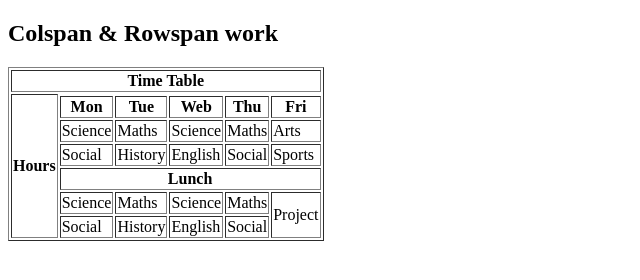
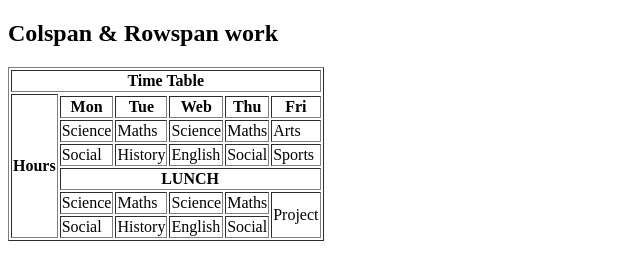
Before and after one commit to IshanRudani/Assignment-2-Table, a plain HTML site: page index.html in a window 1280 px wide. Shown: the full height of the page, 0-640 px from the left. Drawn offline with Linux system fonts and the light colour scheme.

Commit message:
modified

```diff
--- a/index.html
+++ b/index.html
@@ -40,7 +40,7 @@
         </tr>
         <tr>
             <th colspan="5">
-                Lunch
+                LUNCH
             </th>
         </tr>
         <tr>
```
